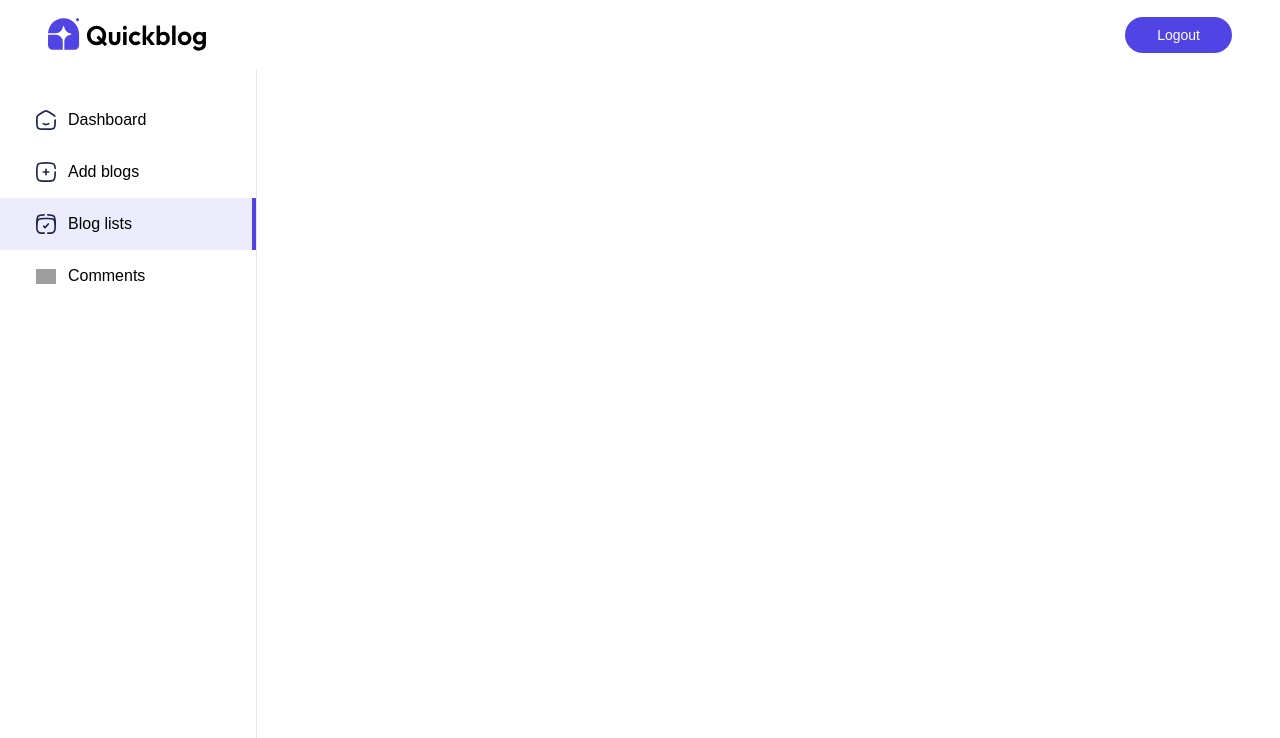
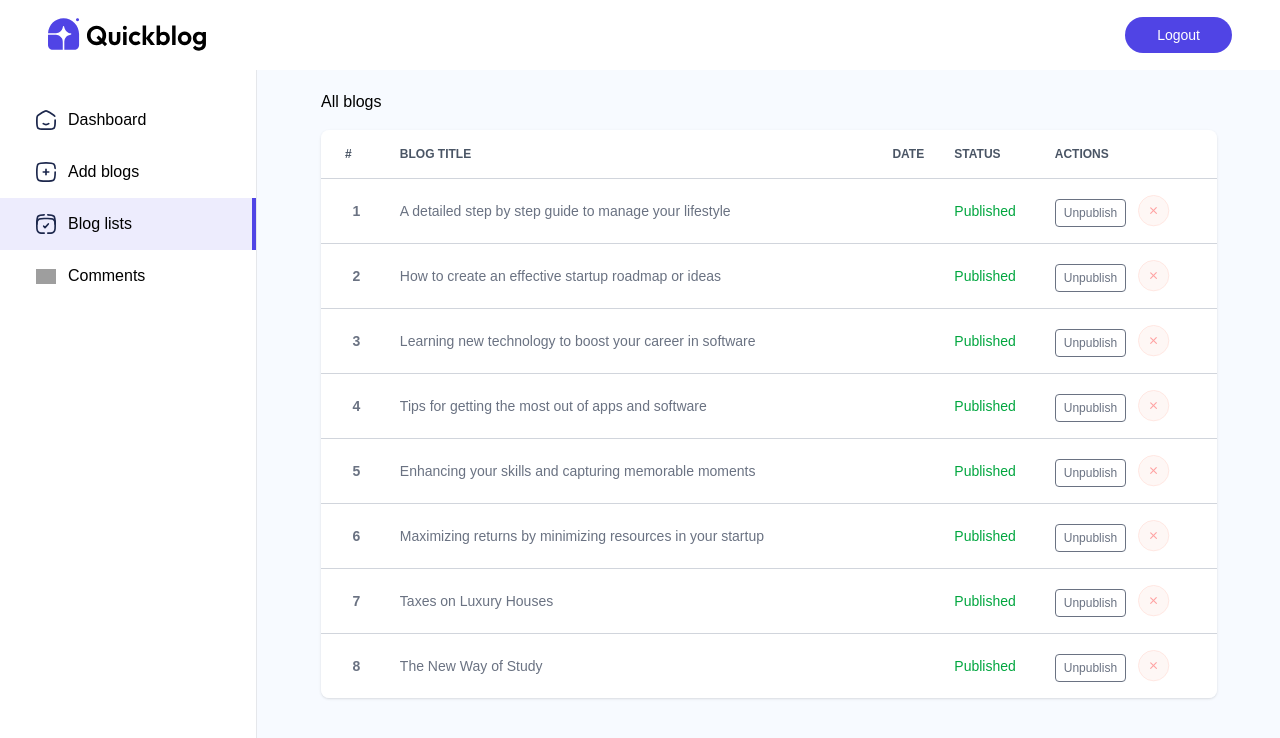
Before and after one commit to yasinarafat5353/AI-Powered-Blog-App-using-MERN-Stack, a React (Vite) app: page /admin/listBlog in a window 1280 px wide. Shown: the top 738 px of the page. Built offline with nearby package versions, Linux system fonts and the light colour scheme; grey boxes are pictures that could not be loaded; a web font is replaced by a local one.

Commit message:
CommentTableItem

```diff
--- /dev/null
+++ b/src/pages/admin/CommentTableItem.jsx
@@ -0,0 +1,37 @@
+
+import { p } from 'motion/react-client';
+import { assets } from '../../assets/assets';
+
+const CommentTableItem = ({comment, fetchComments}) => {
+
+    const {blog, createdAT, _id} = comment;
+    const blogDate = new Date(createdAT);
+
+
+  return (
+    <tr className='order-y border-gray-300'>
+        <td className='px-6 py-4'>
+            <b className='font-medium text-gray-600 '>Blog</b> : {blog.title}
+            <br />
+            <br />
+            <b className='font-medium text-gray-600 '>Name</b> : {comment.name}
+            <br />
+            <b className='font-medium text-gray-600 '>Comment</b> : {comment.content}
+        </td>
+        <td className='px-6 max-sm:hidden'>
+            {blogDate.toDateString()}
+        </td>
+        <td className='px-6'>
+            <div className='inline-flex items-center gap-4 '>
+                {
+                    !comment.isApproved ?
+                    <img src={assets.tick_icon} className='w-5 hover:scale-110 transition-all cursor-pointer'/> : <p className='text-xs border border-green-600 bg-green-100 text-green-600 rounded-full px-3 py-1'>Approved</p>
+                }
+                <img src={assets.bin_icon} alt="" className='w-5 hover:scale-110 transition-all cursor-pointer ' />
+            </div>
+        </td>
+    </tr>
+  )
+}
+
+export default CommentTableItem
--- a/src/pages/admin/Comments.jsx
+++ b/src/pages/admin/Comments.jsx
@@ -1,9 +1,48 @@
-import React from 'react'
+import { useEffect, useState } from "react"
+import {comments_data} from '../../assets/assets'
 
 const Comments = () => {
+
+  const [comments, setComments] = useState([])
+  const [filter, setFilter] = useState('Not Approved')
+
+  const fetchComments = async ()=>{
+   setComments(comments_data)
+  }
+
+  useEffect(()=>{
+    fetchComments()
+  })
+
+
   return (
-    <div>
+    <div className="flex-1 pt-5 px-5 sm:pl-16 bg-blue-50/50">
+      <div className="flex justify-between items-center max-w-3xl">
+        <h1>Comments</h1>
+        <div className="flex gap-4">
+          <button onClick={()=> setFilter('Approved')} className={`shadow-custom-sm border rounded-full px-4 py-1 cursor-pointer text-xs ${filter === 'Approved' ? 'text-primary' : 'text-gray-700' }`}>Approved</button>
 
+           <button onClick={()=> setFilter('Not Approved')} className={`shadow-custom-sm border rounded-full px-4 py-1 cursor-pointer text-xs ${filter === 'Not Approved' ? 'text-primary' : 'text-gray-700' }`}> Not Approved</button>
+        </div>
+      </div>
+
+      <div className="relative h-4/5 max-w-3xl overflow-x-auto mt-4 bg-white shadow rounded-lg scrollbar-hide">
+        <table className="w-full text-sm text-gray-500 ">
+          <thead className="text-xs text-gray-700 text-left uppercase ">
+            <tr>
+              <th scope="col" className="px-6 py-3">Blog Title & comment</th>
+              <th scope="col" className="px-6 py-3 max-sm:hidden">Date</th>
+              <th scope="col" className="px-6 py-3 ">Action</th>
+            </tr>
+          </thead>
+          <tbody>
+            {comments.filter((comment)=>{
+              if(filter === "Approved") return comment.isApproved === true;
+              return comment.isApproved === false;
+            })}
+          </tbody>
+        </table>
+      </div>
     </div>
   )
 }
--- a/src/pages/admin/ListBlog.jsx
+++ b/src/pages/admin/ListBlog.jsx
@@ -1,9 +1,43 @@
-import React from 'react'
+import { useEffect, useState } from "react"
+import { blog_data } from "../../assets/assets";
+import BlogTableltem from "../../components/admin/BlogTableltem";
+
 
 const ListBlog = () => {
+
+  const [blogs, setBlogs] = useState([]);
+
+  const fetchBlogs = async ()=>{
+    setBlogs(blog_data)
+  }
+
+  useEffect(()=>{
+    fetchBlogs()
+  },[])
+
+
   return (
-    <div>
+    <div className="flex-1 pt-5 px-5 sm:pl-16 bg-blue-50/50 ">
+      <h1>All blogs</h1>
 
+       <div className='relative h-4/5 mt-4 max-w-4xl overflow-x-auto shadow rounded-lg scrollbar-hide  bg-white  '>
+          <table className='w-full text-sm text-gray-500 '>
+            <thead className='text-xs text-gray-600 text-left uppercase'>
+              <tr>
+                <th scope='col'className='px-2 py-4 xl:px-6' >#</th>
+                <th scope='col'className='px-2 py-4' >Blog Title</th>
+                <th scope='col'className='px-2 py-4 max-sm:hidden' >Date</th>
+                <th scope='col'className='px-2 py-4 max-sm:hidden' >Status</th>
+                <th scope='col'className='px-2 py-4' >Actions</th>
+              </tr>
+            </thead>
+            <tbody>
+              {blogs.map((blog, index)=>{
+                return <BlogTableltem key={blog._id} blog={blog} fetchBlogs={fetchBlogs} index={index + 1}/>
+              })}
+            </tbody>
+          </table>
+        </div>
     </div>
   )
 }
```
Also changed, not shown: 1 other file (tests, documents, lock files or other folders).
